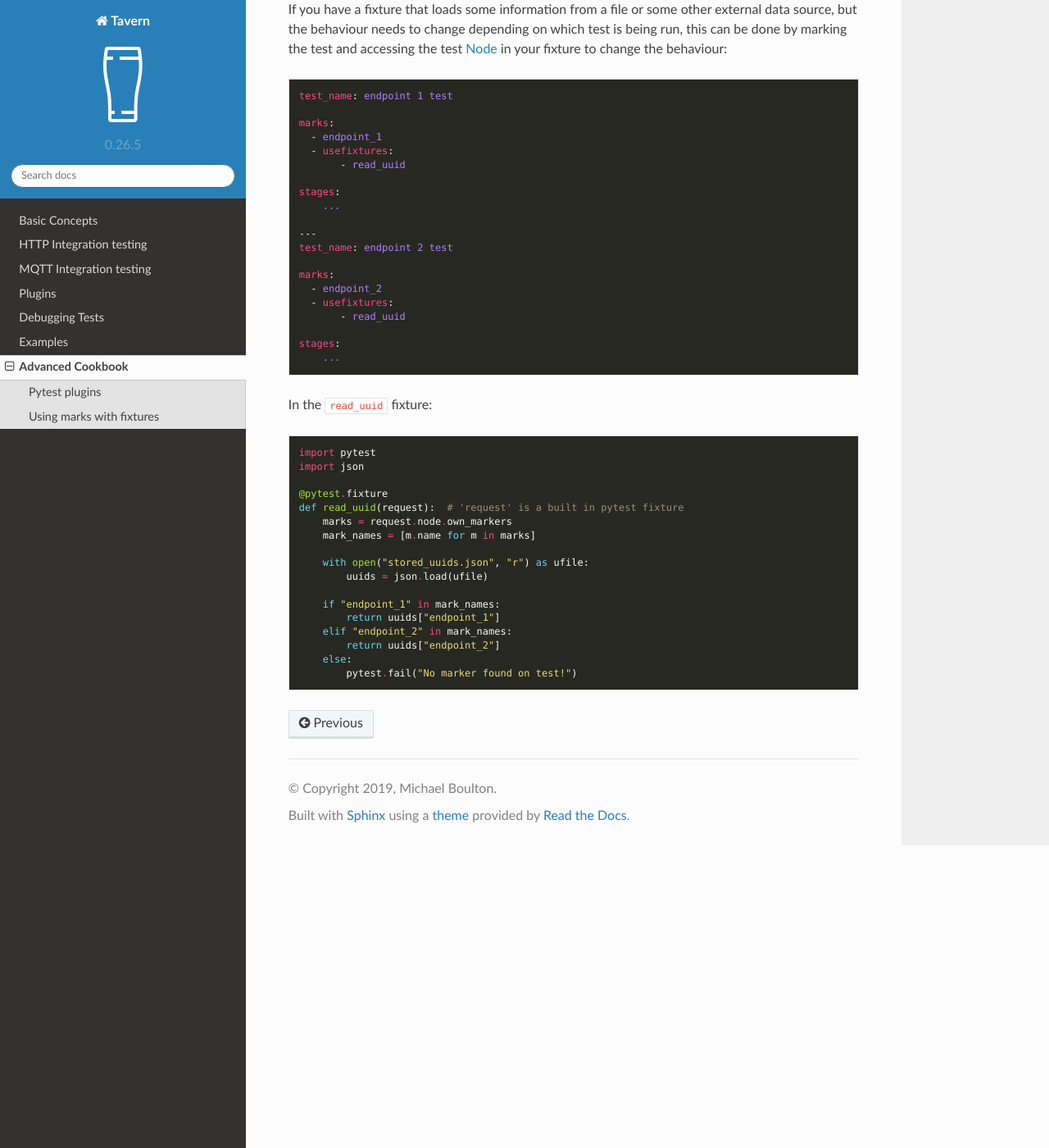
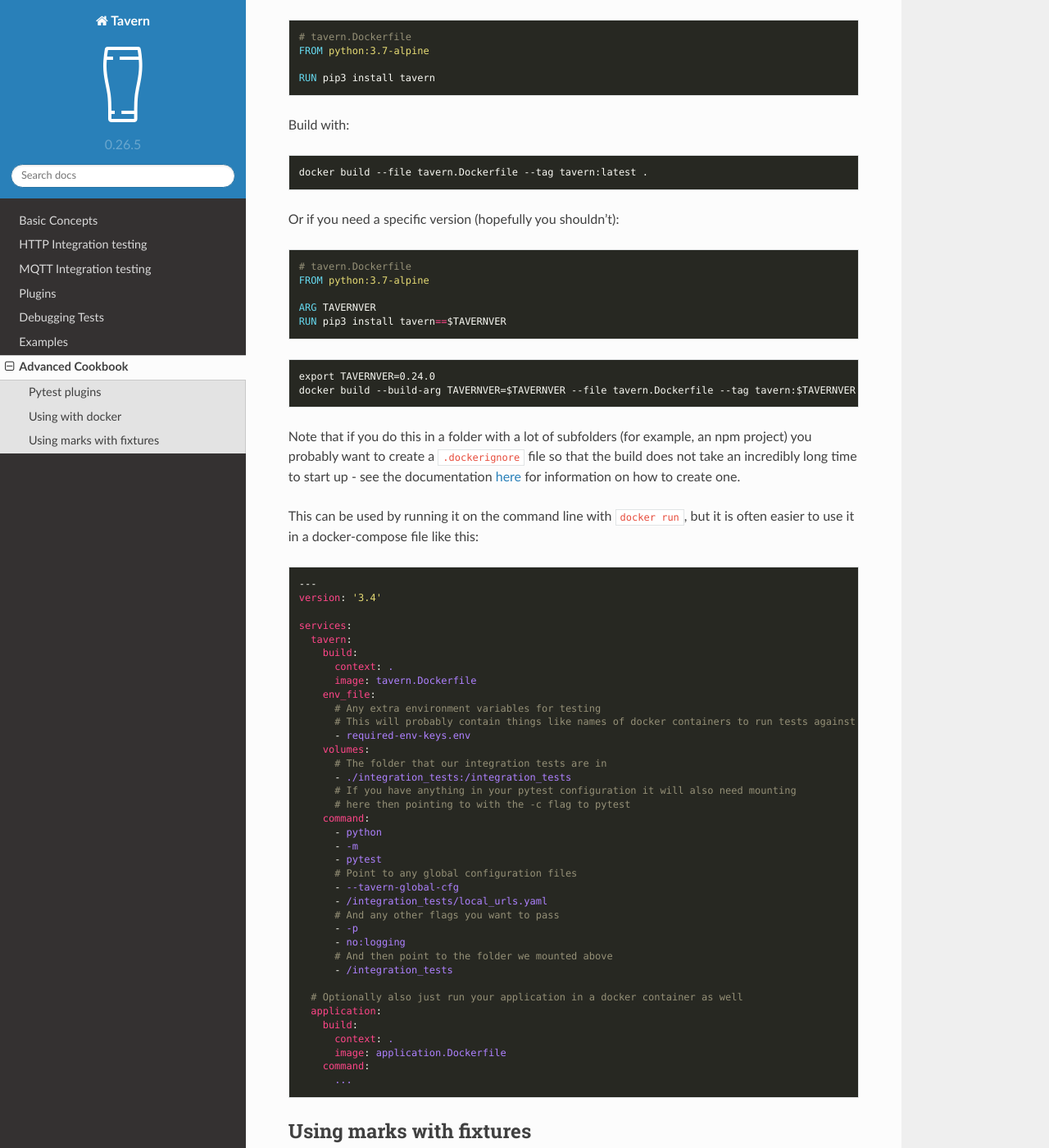
Before and after one commit to taverntesting/tavern, a Sphinx documentation site: the page built from docs/source/cookbook.md, in a window 1280 px wide and 1400 px high, scrolled down 660 px. Shown: the whole window at 82% size. Built offline with Sphinx 7.4.7 and the Read the Docs theme 2.0.0, drawn with Linux system fonts in a browser that asks for light colours; formulas are drawn with MathJax 3; some of the changed text lies outside the part shown.

Commit message:
Add docker instructions to cookbook

````diff
--- a/docs/source/cookbook.md
+++ b/docs/source/cookbook.md
@@ -14,6 +14,89 @@
 - `pytest-html` can be used to provide html reports of test runs
 - `pytest-xdist` can be used to run your tests in parallel, speeding up
 test runs if you have a large number of tests
+
+## Using with docker
+
+Tavern can be fairly easily used with Docker to run your integration tests. Simply
+use this Dockerfile as a base and add any extra requirements you need (such as
+any Pytest plugins as mentioned above):
+
+```dockerfile
+# tavern.Dockerfile
+FROM python:3.7-alpine
+
+RUN pip3 install tavern
+```
+
+Build with:
+
+```shell script
+docker build --file tavern.Dockerfile --tag tavern:latest .
+```
+
+Or if you need a specific version (hopefully you shouldn't):
+
+```dockerfile
+# tavern.Dockerfile
+FROM python:3.7-alpine
+
+ARG TAVERNVER
+RUN pip3 install tavern==$TAVERNVER
+```
+
+```shell script
+export TAVERNVER=0.24.0
+docker build --build-arg TAVERNVER=$TAVERNVER --file tavern.Dockerfile --tag tavern:$TAVERNVER .
+```
+
+Note that if you do this in a folder with a lot of subfolders (for example, an
+npm project) you probably want to create a `.dockerignore` file so that the build
+does not take an incredibly long time to start up - see the documentation
+[here](https://docs.docker.com/engine/reference/builder/#dockerignore-file)
+for information on how to create one.
+
+This can be used by running it on the command line with `docker run`, but
+it is often easier to use it in a docker-compose file like this:
+
+```yaml
+---
+version: '3.4'
+
+services:
+  tavern:
+    build:
+      context: .
+      image: tavern.Dockerfile
+    env_file:
+      # Any extra environment variables for testing
+      # This will probably contain things like names of docker containers to run tests against
+      - required-env-keys.env
+    volumes:
+      # The folder that our integration tests are in
+      - ./integration_tests:/integration_tests
+      # If you have anything in your pytest configuration it will also need mounting
+      # here then pointing to with the -c flag to pytest
+    command:
+      - python
+      - -m
+      - pytest
+      # Point to any global configuration files
+      - --tavern-global-cfg
+      - /integration_tests/local_urls.yaml
+      # And any other flags you want to pass
+      - -p
+      - no:logging
+      # And then point to the folder we mounted above
+      - /integration_tests
+
+  # Optionally also just run your application in a docker container as well
+  application:
+    build:
+      context: .
+      image: application.Dockerfile
+    command:
+      ...
+```
 
 ## Using marks with fixtures
 
````
Also changed, not shown: .bumpversion.cfg, 1 other file.
